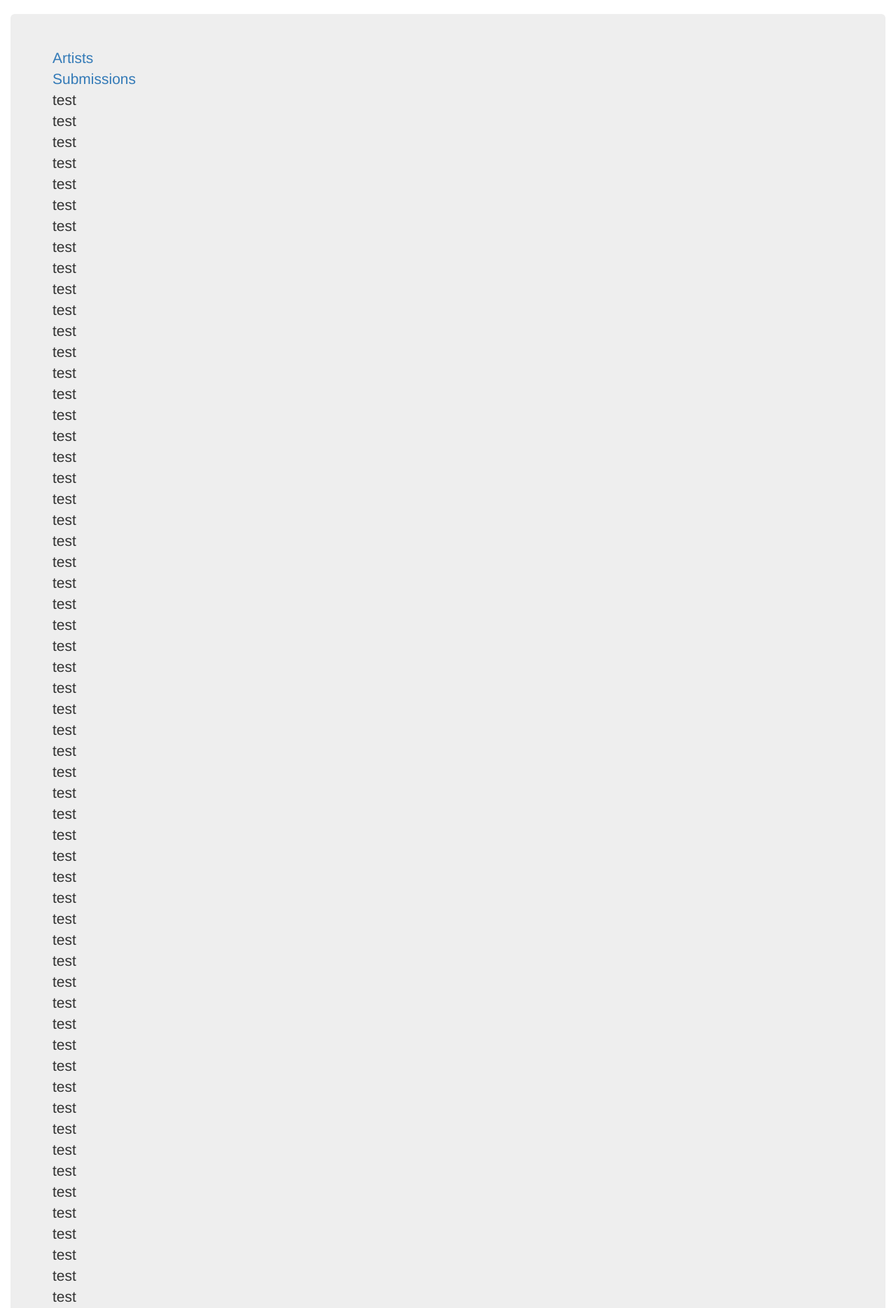
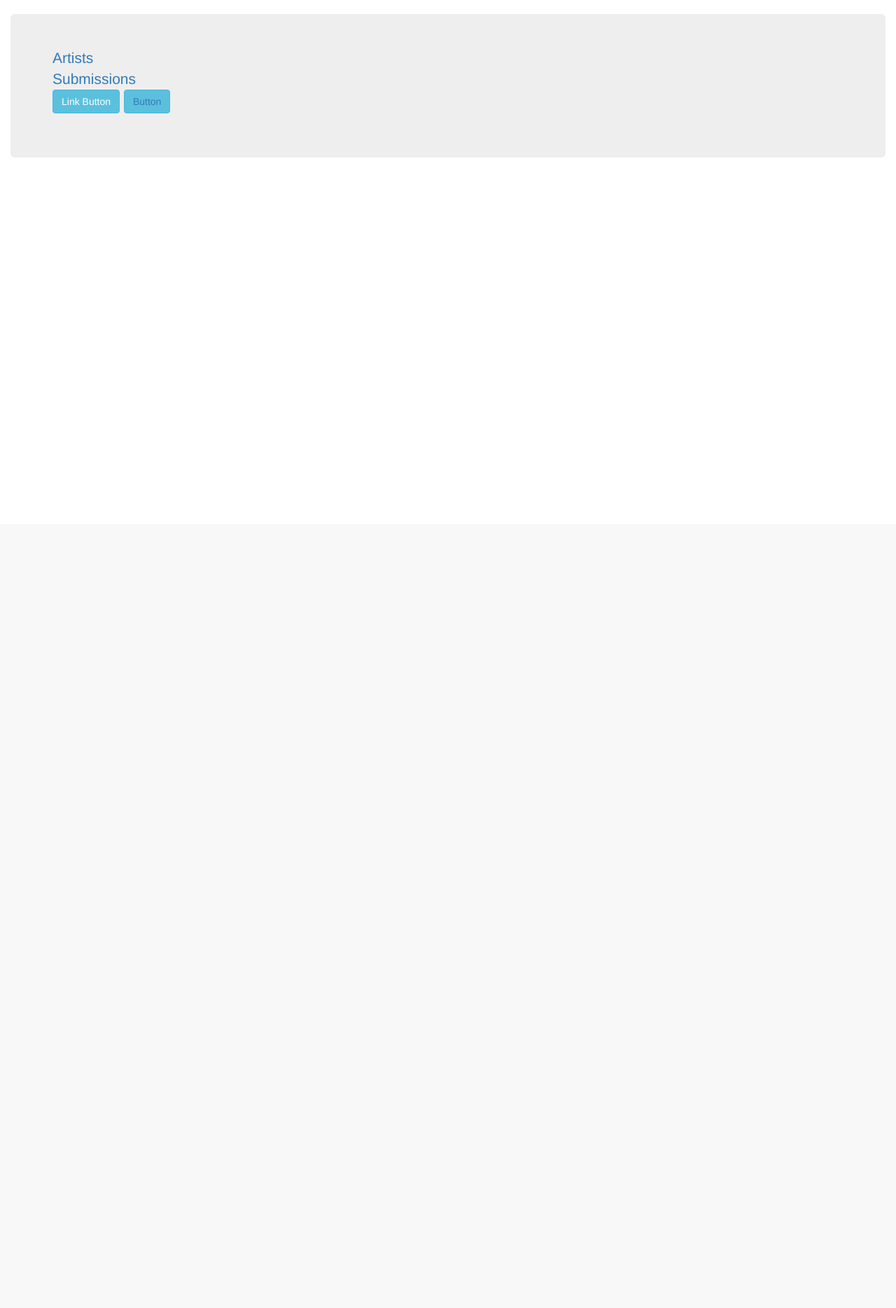
Before and after one commit to daniel-ault/songaweek, a PHP site: page /main in a window 1280 px wide. Shown: the part 51-1920 px from the top of the page at 70% size. After the commit the page ends 213 px from the top, so only its background shows below. Run offline with PHP 8.4, Linux system fonts and the light colour scheme.

Commit message:
removed 1000 'test's from main

```diff
--- a/main.php
+++ b/main.php
@@ -7,10 +7,6 @@ echo "<br>\r\n";
 echo create_link("Submissions", "/songs/");
 echo "<br>\r\n";
 
-for ($i=0; $i<1000; $i++) {
-	echo 'test<br>';
-}
-
 ?>
 
 <a href="/" class="btn btn-info" role="button">Link Button</a>
```
